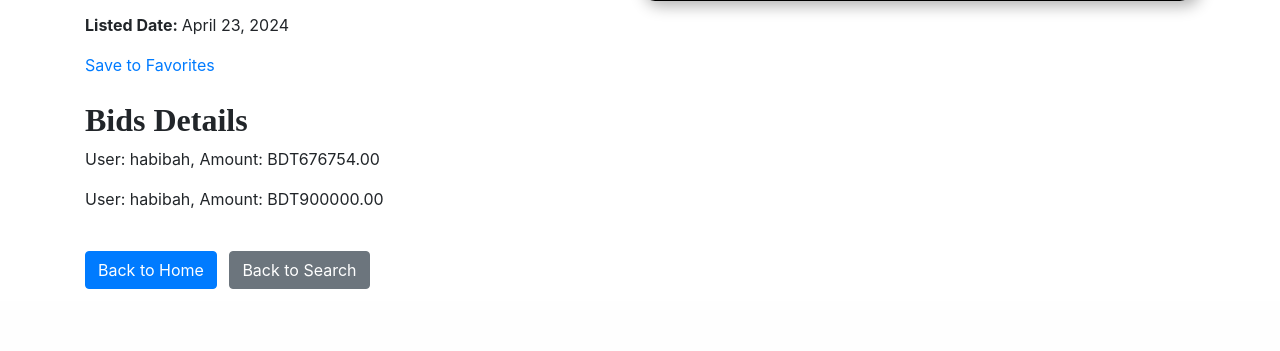
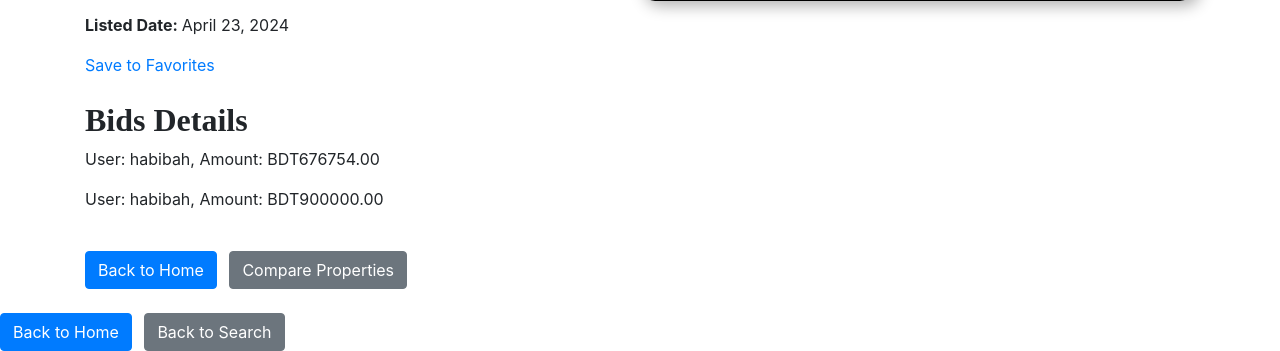
Before and after one commit to NHabibahMahbub/VistaNest, a Django app: page /details/14 in a window 1280 px wide. Shown: the part 499-850 px from the top of the page. Before the commit the page ends 788 px from the top, so only its background shows below. Run offline with Django 5.2, Linux system fonts and the light colour scheme; data comes from the database, SQL or seed files in the repository; some libraries are stand-ins or nearby versions.

Commit message:
added Compare Properties

```diff
--- a/mysite/templates/details.html
+++ b/mysite/templates/details.html
@@ -56,7 +56,10 @@
             <p>User: {{ bid.user.username }}, Amount: BDT{{ bid.amount }}</p>
         {% endfor %}
     </div>
-
+         <br>
+        <a href="{% url 'home' %}" class="btn btn-primary">Back to Home</a>
+        <a href="{% url 'compare_properties' %}" class="btn btn-secondary ml-2">Compare Properties</a>
+    </div>
         <br>
 
             <a href="{% url 'home' %}" class="btn btn-primary">Back to Home</a>
```
